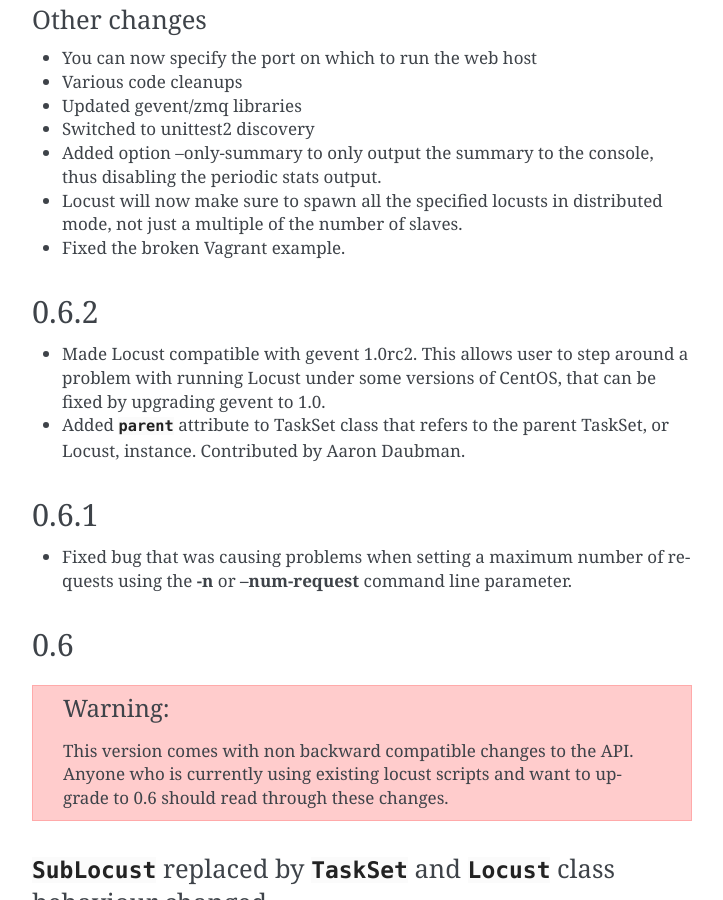
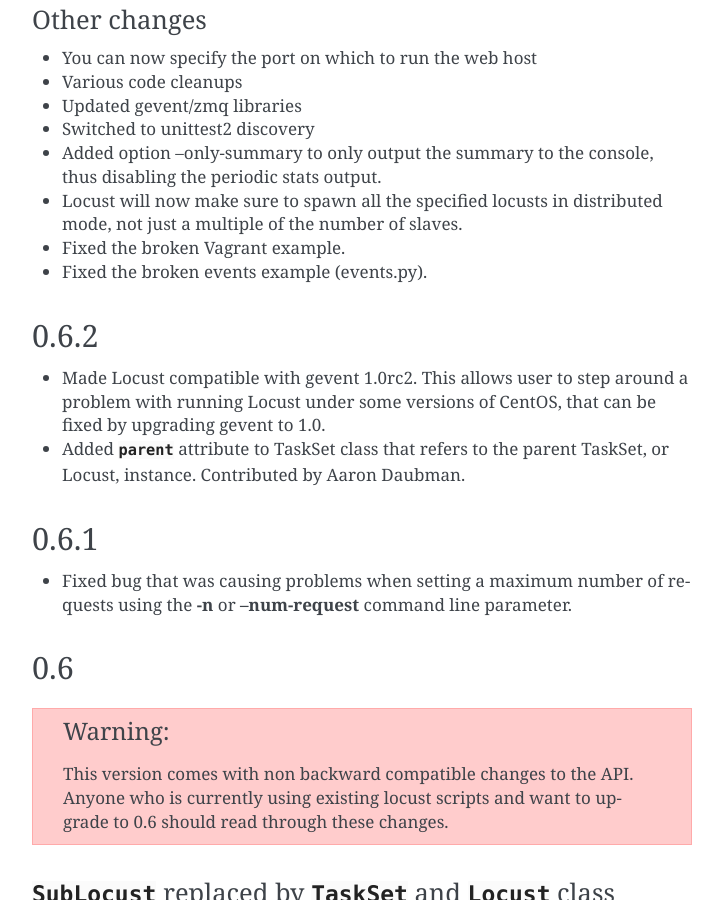
Before and after one commit to locustio/locust, a Sphinx documentation site: the page built from docs/changelog.rst, in a window 1280 px wide and 900 px high, scrolled down 1654 px. Shown: the whole window, without its empty margins (388-1111 px from the left). Built offline with Sphinx 7.4.7, drawn with Linux system fonts in a browser that asks for light colours.

Commit message:
Updated the changelog

```diff
--- a/docs/changelog.rst
+++ b/docs/changelog.rst
@@ -73,6 +73,7 @@
 * Added option --only-summary to only output the summary to the console, thus disabling the periodic stats output.
 * Locust will now make sure to spawn all the specified locusts in distributed mode, not just a multiple of the number of slaves.
 * Fixed the broken Vagrant example.
+* Fixed the broken events example (events.py).
 
 
 0.6.2
```
